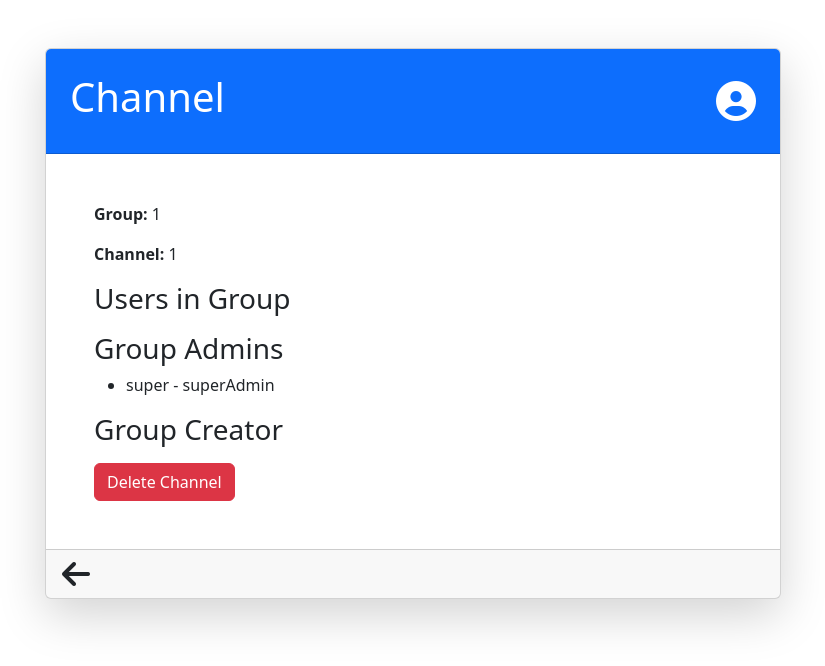
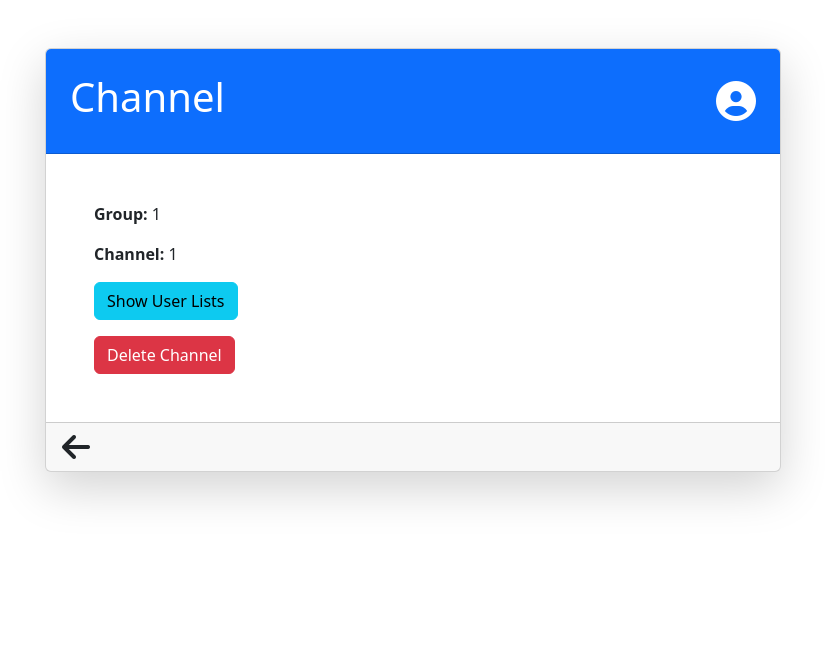
Before and after one commit to Elli0ttH0rne/3813ICT-Assessment, an Angular app in the folder 3813ICT-Assessment/: page /channel/1/1 in a window 1280 px wide. Shown: the top 666 px of the page, without its empty margins (227-1052 px from the left). Built offline with nearby package versions, Linux system fonts and the light colour scheme.

Commit message:
drop down box implemented

```diff
--- a/3813ICT-Assessment/angular.json
+++ b/3813ICT-Assessment/angular.json
@@ -31,7 +31,10 @@
               "node_modules/@fortawesome/fontawesome-free/css/all.min.css",
               "src/styles.css"
             ],
-            "scripts": [],
+            "scripts": [
+              "node_modules/@popperjs/core/dist/umd/popper.min.js",
+              "node_modules/bootstrap/dist/js/bootstrap.min.js"
+            ],
             "server": "src/main.server.ts",
             "prerender": true,
             "ssr": {
--- a/3813ICT-Assessment/src/app/channel/channel.component.html
+++ b/3813ICT-Assessment/src/app/channel/channel.component.html
@@ -1,4 +1,3 @@
-<!-- channel.component.html -->
 <div class="container mt-5">
   <div class="row justify-content-center">
     <div class="col-md-8">
@@ -17,22 +16,41 @@
           <p><strong>Group:</strong> {{ groupName }}</p>
           <p><strong>Channel:</strong> {{ channelName }}</p>
 
+          <!-- Toggle Button -->
+          <button class="btn btn-info mb-3" (click)="toggleUserLists()">
+            {{ showUserLists ? 'Hide' : 'Show' }} User Lists
+          </button>
+
+          <!-- Users in Group -->
+          <div *ngIf="showUserLists">
             <h3>Users in Group</h3>
-          <ul>
-            <li *ngFor="let user of usersInGroup">
+            <ul class="list-group mb-3">
+              <li class="list-group-item d-flex justify-content-between align-items-center" *ngFor="let user of usersInGroup">
                 {{ user.username }}
+                <button class="btn btn-secondary dropdown-toggle" type="button" id="dropdownMenuButton" data-bs-toggle="dropdown" aria-expanded="false">
+                  Dropdown button
+                </button>
+                <div class="dropdown-menu" aria-labelledby="dropdownMenuButton">
+                    <li><a class="dropdown-item">Report User to Admins</a></li>
+                    <li *ngIf="isCreator || isSuperAdmin"><a class="dropdown-item">Remove user from Group</a></li>
+                    <li *ngIf="isCreator"><a class="dropdown-item">Ban user from group and report to Super Admin</a></li>
+                    <li *ngIf="isSuperAdmin"><a class="dropdown-item">Delete User</a></li>
+                    <li *ngIf="isSuperAdmin"><a class="dropdown-item">Promote to Group Admin</a></li>
+                    <li *ngIf="isSuperAdmin"><a class="dropdown-item">Promote to Super Admin</a></li>
+                </div>
               </li>
             </ul>
 
             <h3>Group Admins</h3>
-          <ul>
-            <li *ngFor="let admin of groupAdmins">
+            <ul class="list-group mb-3">
+              <li class="list-group-item d-flex justify-content-between align-items-center" *ngFor="let admin of groupAdmins">
                 {{ admin.username }} - {{ admin.role }}
               </li>
             </ul>
 
             <h3>Group Creator</h3>
             <p>{{ groupCreator }}</p>
+          </div>
 
           <!-- Conditional Delete Button -->
           <div *ngIf="isCreator">
--- a/3813ICT-Assessment/src/app/channel/channel.component.ts
+++ b/3813ICT-Assessment/src/app/channel/channel.component.ts
@@ -1,4 +1,3 @@
-// channel.component.ts
 import { Component, OnInit } from '@angular/core';
 import { ActivatedRoute, Router } from '@angular/router';
 import { CommonModule } from '@angular/common';
@@ -28,6 +27,7 @@ export class ChannelComponent implements OnInit {
   // Flags to check user permissions
   isCreator: boolean = false;
   isSuperAdmin: boolean = false;
+  showUserLists: boolean = false;  // New property to control the visibility of user lists
 
   constructor(private route: ActivatedRoute, private router: Router, private authService: AuthService) {
     this.route.paramMap.subscribe(params => {
@@ -70,6 +70,7 @@ export class ChannelComponent implements OnInit {
     this.router.navigate(['/account']);
   }
 
+  // Navigate to the inbox component
   navigateToInbox(): void {
     this.router.navigate(['/inbox']);
   }
@@ -79,7 +80,7 @@ export class ChannelComponent implements OnInit {
     // Show confirmation dialog
     const confirmed = window.confirm('Are you sure you want to delete this channel? This action cannot be undone.');
 
-    if(confirmed) {
+    if (confirmed) {
       if (this.groupName && this.channelName) {
         const success = this.authService.deleteChannel(this.groupName, this.channelName, this.username, this.isSuperAdmin);
         if (success) {
@@ -92,4 +93,9 @@ export class ChannelComponent implements OnInit {
       }
     }
   }
+
+  // Method to toggle the visibility of user lists
+  toggleUserLists(): void {
+    this.showUserLists = !this.showUserLists;
   }
+}
```
Lines whose indentation alone changed are shown as unchanged.
